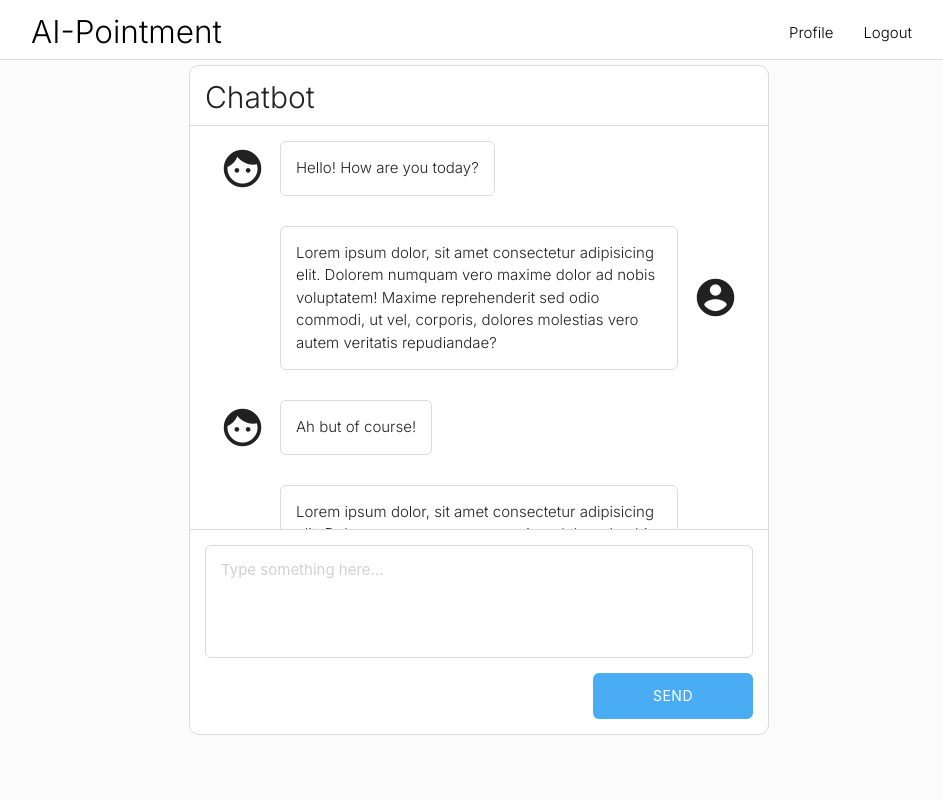
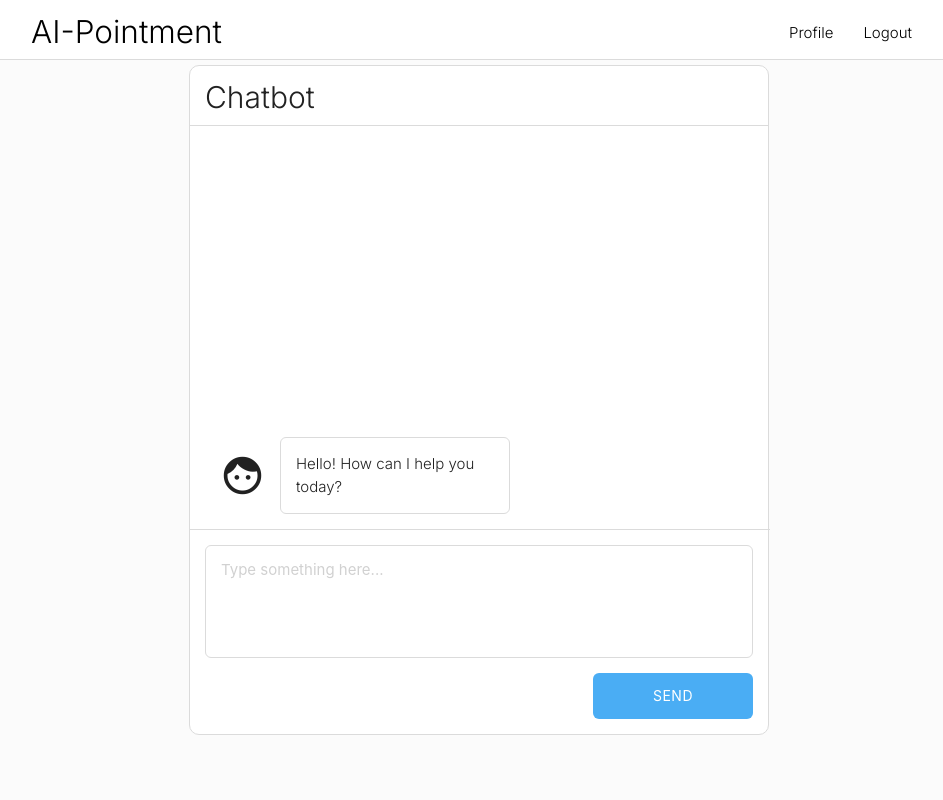
Before and after one commit to jcorozco81/AI-Pointment, a Node server app: page / in a window 1280 px wide. Shown: the whole page, without its empty margins (161-1104 px from the left). Run offline with Node 20, Linux system fonts and the light colour scheme; a user stored in the database is signed in; data comes from the database, SQL or seed files in the repository; some libraries are stand-ins or nearby versions.

Commit message:
message js

```diff
--- a/public/css/styling.css
+++ b/public/css/styling.css
@@ -69,6 +69,7 @@ form {
 
 .middle-box {
     height: 406px;
+    width: 580px;
     border-bottom: 1px solid #dbdbdb;
     z-index: 900;
     display: flex;
@@ -79,6 +80,7 @@ form {
      overflow-y:scroll;
        -ms-overflow-style: none;  /* IE and Edge */
     scrollbar-width: none;  /* Firefox */
+    justify-content: flex-end;
 }
 
 .middle-box::-webkit-scrollbar {
@@ -142,10 +144,11 @@ form {
 }
 
 .cust-msg {
-    margin-left: 4rem;
     display: flex;
     flex-flow: row;
     align-items: center;
+    width: 100%;
+    justify-content: flex-end;
 }
 
 .text-response {
@@ -153,6 +156,7 @@ form {
     border: 1px solid #DBDBDB;
     padding: 1rem;
     border-radius: 6px;
+    max-width: 50%;
 }
 
 .text-response-cust {
@@ -160,6 +164,8 @@ form {
     border: 1px solid #DBDBDB;
     padding: 1rem;
     border-radius: 6px;
+    background-color: #4aadf4be;
+    max-width: 50%;
 }
 
 .face {
--- a/public/js/messageTest.js
+++ b/public/js/messageTest.js
@@ -1,111 +1,19 @@
 var context = '';
-var generateID = Math.floor(Math.random() * 10000);
+console.log('active')
 
-timeID = [ // timeID not available by API call?
-    {
-        "id": 10,
-        "timestring": "7:00"
-    },
-    {
-        "id": 20,
-        "timestring": "8:00"
-    },
-    {
-        "id": 30,
-        "timestring": "9:00"
-    },
-    {
-        "id": 40,
-        "timestring": "10:00"
-    },
-    {
-        "id": 50,
-        "timestring": "11:00"
-    },
-    {
-        "id": 60,
-        "timestring": "12:00"
-    },
-    {
-        "id": 70,
-        "timestring": "13:00"
-    },
-    {
-        "id": 80,
-        "timestring": "14:00"
-    },
-    {
-        "id": 90,
-        "timestring": "15:00"
-    },
-    {
-        "id": 100,
-        "timestring": "16:00"
-    }
-]
-
-$(function () {
-    $.each(timeID, function (i) {
-        $('#selectTime').append(`<option value="${timeID[i].id}">${timeID[i].timestring}</option>`);
-    });
-
-    const userURL = '/api/v1/user/';
-
-    fetch(userURL, {
-        method: 'GET',
-        headers: {
-            "Content-Type": "application/json"
-        }
-    })
-        .then(data => data.json())
-        .then(data => {
-            console.log(data);
-            $('#userID').val(data[0].id);
-            if (!(data[0].car_model == null) || !(data[0].car_make == null) || !(data[0].carm_year == null)) {
-                $('#carMake').val(data[0].car_year + " " + data[0].car_make + " " + data[0].car_model);
-            } else {
-                $('#carMake').val('');
-            }
-        })
-        .catch(function (err) {
-            console.log(err);
-        })
-
-    // dynamically fill select field for services
-    const serviceURL = '/api/v1/service/';
-    fetch(serviceURL, {
-        method: 'GET',
-        headers: {
-            "Content-Type": "application/json"
-        }
-    })
-        .then(data => data.json())
-        .then(data => {
-            $.each(data, function (i) {
-                $('#selectService').append(`<option value="${data[i].id}">${data[i].name}</option>`);
-                $('select').formSelect(); // FOR THE LOVE OF GOD DO NOT MOVE
-            });
-        })
-        .catch(function (err) {
-            console.log(err);
-        })
-    $('select').formSelect(); // FOR THE LOVE OF GOD DO NOT MOVE
-});
-
-$('#sub').click((event) => {
-    event.preventDefault(); // stops button submission
-    $('#welcome-message').remove();
+$('#sub').click(() => {
     let userMsg = $('#message').val();
+    $('#message').val('');
     //console.log(userMsg);
-    $('#message-box').append(`<div class="card-panel teal lighten-2 grid-example col s12">User: ${userMsg}</div>`)
+    $('#middle-box').append(`<div class="cust-msg right"><p class="text-response-cust">${userMsg}</p><i class="material-icons face">account_circle</i></div>`)
     let postBody = {
-        sessionId: generateID,
+        sessionId: '12345',
         query: userMsg,
         contexts: context
     }
     postBody = JSON.stringify(postBody)
     const url = '/api/v1/dialog-flow';
-    console.log(postBody)
+    //console.log(postBody)
     fetch(url, {
         method: 'POST',
         body: postBody,
@@ -116,34 +24,7 @@ $('#sub').click((event) => {
         .then(data => data.json())
         .then(data => {
             /* ADD RESPONSE TEXT TO MESSAGE BOX AND SAVE CONTEXT IF CONTEXT EXISTS */
-            $('#message').val("");
-            $('#message-box').append(`<div class="card-panel teal lighten-5 grid-example col s12">DialogFlow: ${data.response}</div>`)
-        })
-        .catch(function (err) {
-            console.log(err);
+            console.log(data);
+            $('#middle-box').append(`<div class="chat-bot-msg"><i class="material-icons face">face</i><p class="text-response">${data.response}</p></div>`)
         })
 })
-
-$('#submit-appointment').click((event) => {
-    event.preventDefault(); // stops button submission
-    let postAppointment = {
-        id: $("#userID").val() + Math.floor(Math.random() * 100000),
-        time_id: $("#selectTime").val(),
-        date: Date.parse($('#dateSlot').val()),
-        user_id: $('#userID').val(),
-        service_id: $('#selectService').val()
-    }
-    fetch('/api/v1/slots/', {
-        method: 'POST',
-        body: JSON.stringify(postAppointment),
-        headers: { 'Content-Type': 'application/json' },
-    })
-        .then(data => data.json()
-            .then(data => {
-                document.location.replace(`/confirmation?id=${data.id}&service_id=${data.service_id}`);
-            })
-            .catch(function (err) {
-                console.log(err);
-            })
-        )
-});
--- a/views/message.handlebars
+++ b/views/message.handlebars
@@ -3,38 +3,19 @@
         <div class="top-box">
             <h1 class="chat-heading">Chatbot</h1>
         </div>
-        <div class="middle-box">
+        <div class="middle-box" id="middle-box">
             <div class="chat-bot-msg">
                 <i class="material-icons face">face</i>
-                <p class="text-response">Hello! How are you today?</p>
+                <p class="text-response">Hello! How can I help you today?</p>
             </div>
-            <div class="cust-msg">
-                <p class="text-response-cust">Lorem ipsum dolor, sit amet consectetur adipisicing elit. Dolorem numquam
-                    vero
-                    maxime dolor ad nobis voluptatem! Maxime reprehenderit sed odio commodi, ut vel, corporis, dolores
-                    molestias vero autem veritatis repudiandae?</p>
-                <i class="material-icons face">account_circle</i>
-            </div>
-            <div class="chat-bot-msg">
-                <i class="material-icons face">face</i>
-                <p class="text-response">Ah but of course!</p>
-            </div>
-            <div class="cust-msg">
-                <p class="text-response-cust">Lorem ipsum dolor, sit amet consectetur adipisicing elit. Dolorem numquam
-                    vero
-                    maxime dolor ad nobis voluptatem! Maxime reprehenderit sed odio commodi, ut vel, corporis, dolores
-                    molestias vero autem veritatis repudiandae?</p>
-                <i class="material-icons face">account_circle</i>
-            </div>
-            <div class="chat-bot-msg">
-                <i class="material-icons face">face</i>
-                <p class="text-response">Ah but of course!</p>
-            </div>
+
         </div>
         <div class="bottom-box">
-            <textarea id="textarea1" class="writing-box" placeholder="Type something here..."></textarea>
-            <button class="transparent msg-button btn  white-text">Send</button>
+            <textarea id="message" class="writing-box" placeholder="Type something here..."></textarea>
+            <button class="transparent msg-button btn  white-text" id="sub">Send</button>
         </div>
 </main>
 
+<script src="https://code.jquery.com/jquery-3.6.0.min.js"
+    integrity="sha256-/xUj+3OJU5yExlq6GSYGSHk7tPXikynS7ogEvDej/m4=" crossorigin="anonymous"></script>
 <script src="/js/messageTest.js"></script>
--- a/views/profilePage.handlebars
+++ b/views/profilePage.handlebars
@@ -79,7 +79,7 @@
             </div>
             <div class="col s9 appointments">
                 <div class="appointment-slot">
-                    <h2 class="apt-date">Monday, December 21, 2021</h2>
+                    <h2 class="apt-date">Wednesday, August 18, 2021</h2>
                     <h3 class="apt-time">3pm-4pm</h3>
                     <h4 class="apt-service">Oil change</h4>
                 </div>
```
Also changed, not shown: controllers/dialogFlow.js (+4 -3 lines).
